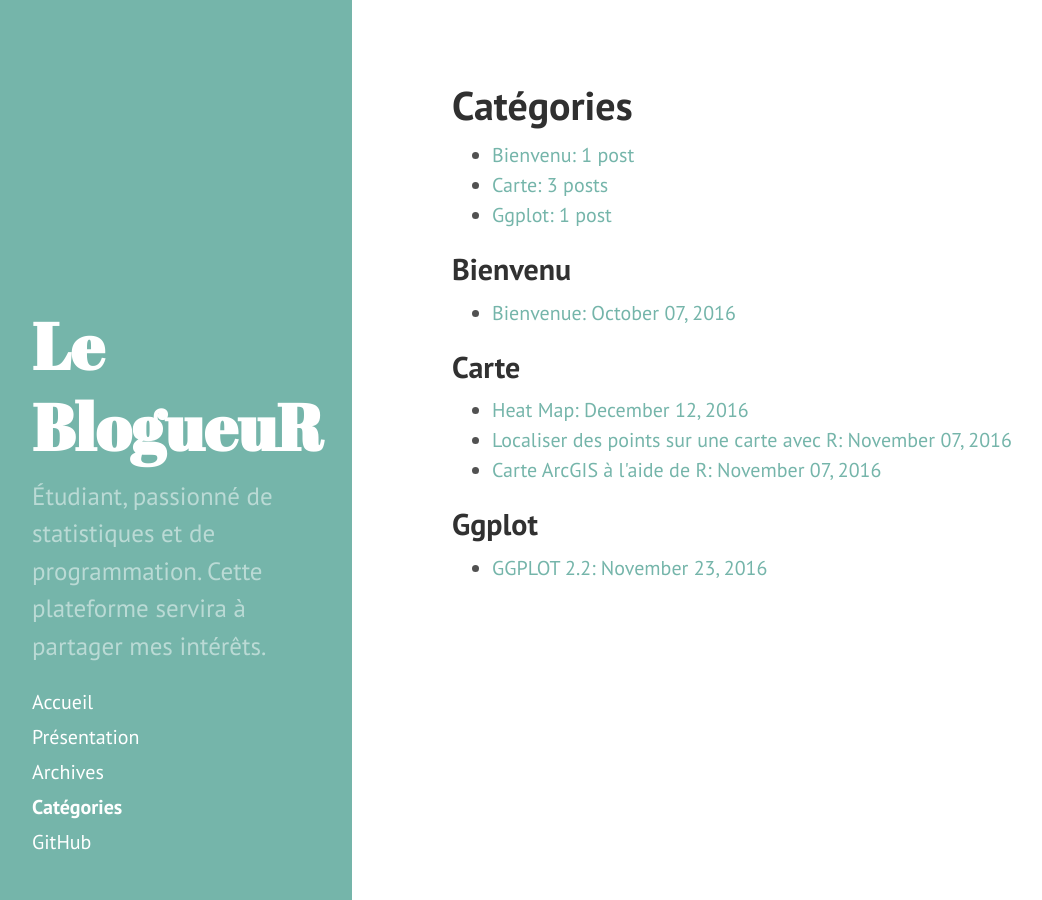
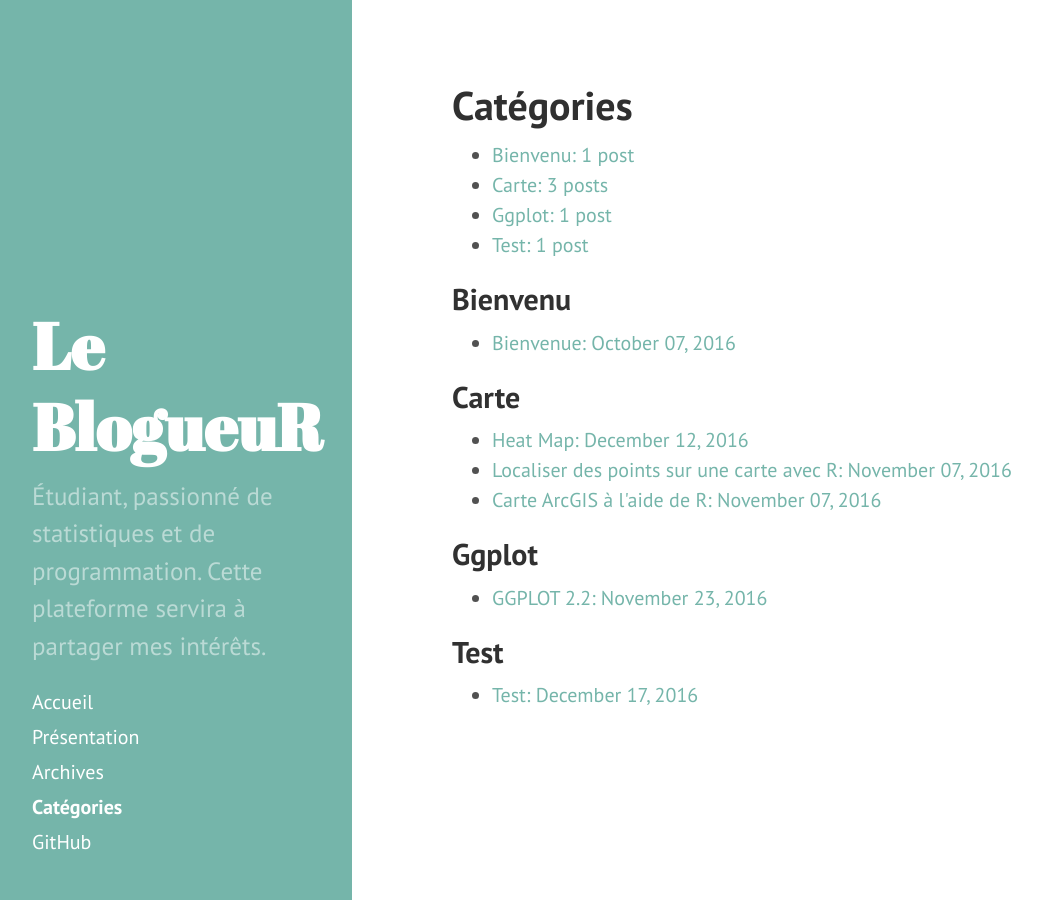
Before and after one commit to philippehamel/philippehamel.github.io, a Jekyll site: the page built from categories.md, in a window 1280 px wide. Shown: the whole page, without its empty margins (8-1050 px from the left). Built offline with Jekyll 4.4.1, drawn with Linux system fonts in a browser that asks for light colours; comment, search, counter and statistics services are not loaded.

Commit message:
Date Test
Typo dans la date du post test

```diff
--- a/_posts/2016-12-17-test.md
+++ b/_posts/2016-12-17-test.md
@@ -1,10 +1,10 @@
 ---
 layout: post
 comments:  true
-title:  "TEST"
-date: Sys.Date()
+title:  "Test"
+date: 2016-12-17
 published: true
-categories: ['Test]
+categories: ['Test']
 output:
   html_document:
     mathjax:  default
--- a/_source/2016-12-17-test.Rmd
+++ b/_source/2016-12-17-test.Rmd
@@ -1,10 +1,10 @@
 ---
 layout: post
 comments:  true
-title:  "TEST"
-date: Sys.Date()
+title:  "Test"
+date: 2016-12-17
 published: true
-categories: ['Test]
+categories: ['Test']
 output:
   html_document:
     mathjax:  default
```
